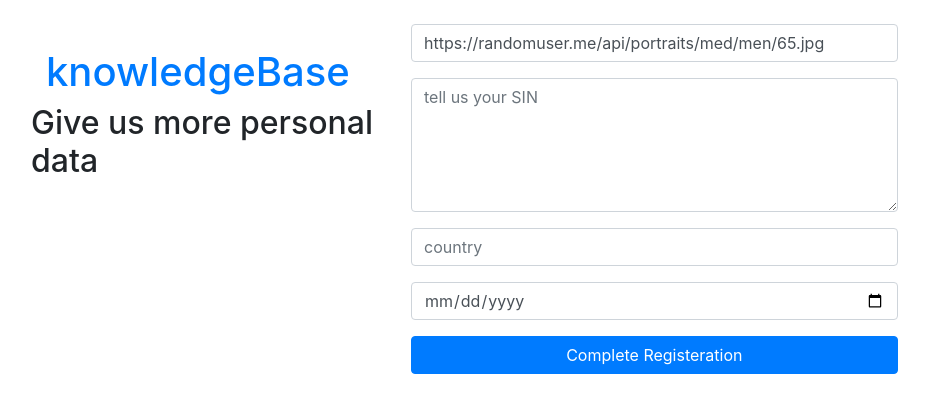
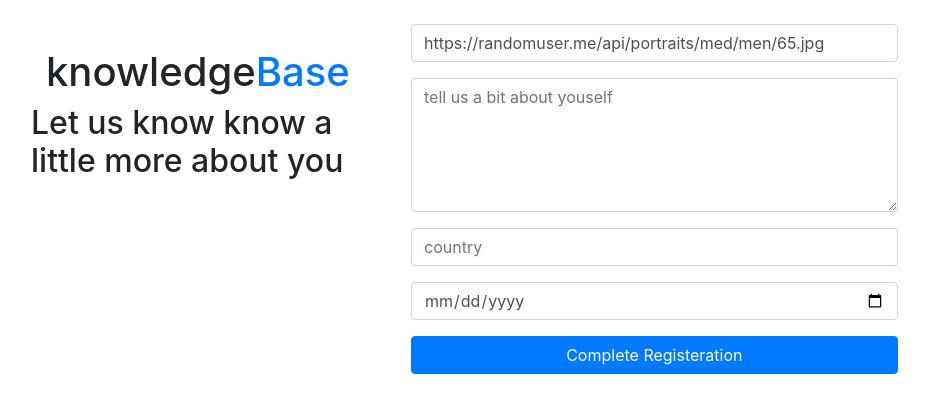
Before and after one commit to Jeffery-Wasty/KnowledgeBase, a Node server app: page /registerPage in a window 1280 px wide. Shown: the top 413 px of the page, without its empty margins (54-983 px from the left). Run offline with Node 20, Linux system fonts and the light colour scheme; the visitor is signed in with stand-in values (Sample User, id 1); some libraries are stand-ins or nearby versions.

Commit message:
test deploying

```diff
--- a/app.js
+++ b/app.js
@@ -1,4 +1,4 @@
-const dotEnv = require("./utils/envUtil");
+const dotEnv = require("./utils/envUtil")
 const express = require('express');
 const app = express();
 const path = require('path');
--- a/views/homePage.hbs
+++ b/views/homePage.hbs
@@ -11,7 +11,7 @@
             {{> discussionPartial discussions=discussions}}
 
             <form action="/discussionPagination" method="POST">
-                <input class="btn" type="submit" value="Next"></input>
+                <input class="btn btn-primary col-2 mt-4" type="submit" value="Next"></input>
             </form>
         </div>
     </div>
--- a/views/loginPage.hbs
+++ b/views/loginPage.hbs
@@ -13,7 +13,7 @@
                 </form>
             </div>
                 {{err}}
-                <h1 class="mb-3">Join the Darkweb</h1>
+                <h1 class="col-8 mb-3">Join the worls largest community for knowledge sharing</h1>
             <div class="form">
                 <form method="POST" action="/signUp">
                     <div class="form-row">
--- a/views/registerPage.hbs
+++ b/views/registerPage.hbs
@@ -1,14 +1,14 @@
 <div class="container">
     <div class="row mt-4">
         <div class="col-4">
-            <h1 class="col mt-4"><a href="/">knowledge<span class="text-primary">Base</span></a></h1>
-            <h2>Give us more personal data</h1>
+            <h1 class="col mt-4">knowledge<span class="text-primary">Base</span></h1>
+            <h2>Let us know know a little more about you</h1>
         </div>
         <div class="col-8">
             <form class="register-form" method="POST" action="/register">
                 <input class="form-control col-8 mb-3" type="hidden" name="id" value={{id}}>
                 <input class="form-control col-8 mb-3" type="text" name="imgURL" placeholder="image url" value="https://randomuser.me/api/portraits/med/men/65.jpg">
-                <textarea class="form-control col-8 mb-3" type="text" name="about" placeholder="tell us your SIN" rows="5"></textarea>
+                <textarea class="form-control col-8 mb-3" type="text" name="about" placeholder="tell us a bit about youself" rows="5"></textarea>
                 <input class="form-control col-8 mb-3" type="text" name="country" placeholder="country">
                 <input class="form-control col-8 mb-3" type="date" name="birthdate" placeholder="date of birth (mm/dd/yyyy)">
                 <button class="btn btn-primary col-8" type="submit">Complete Registeration</button>
```
